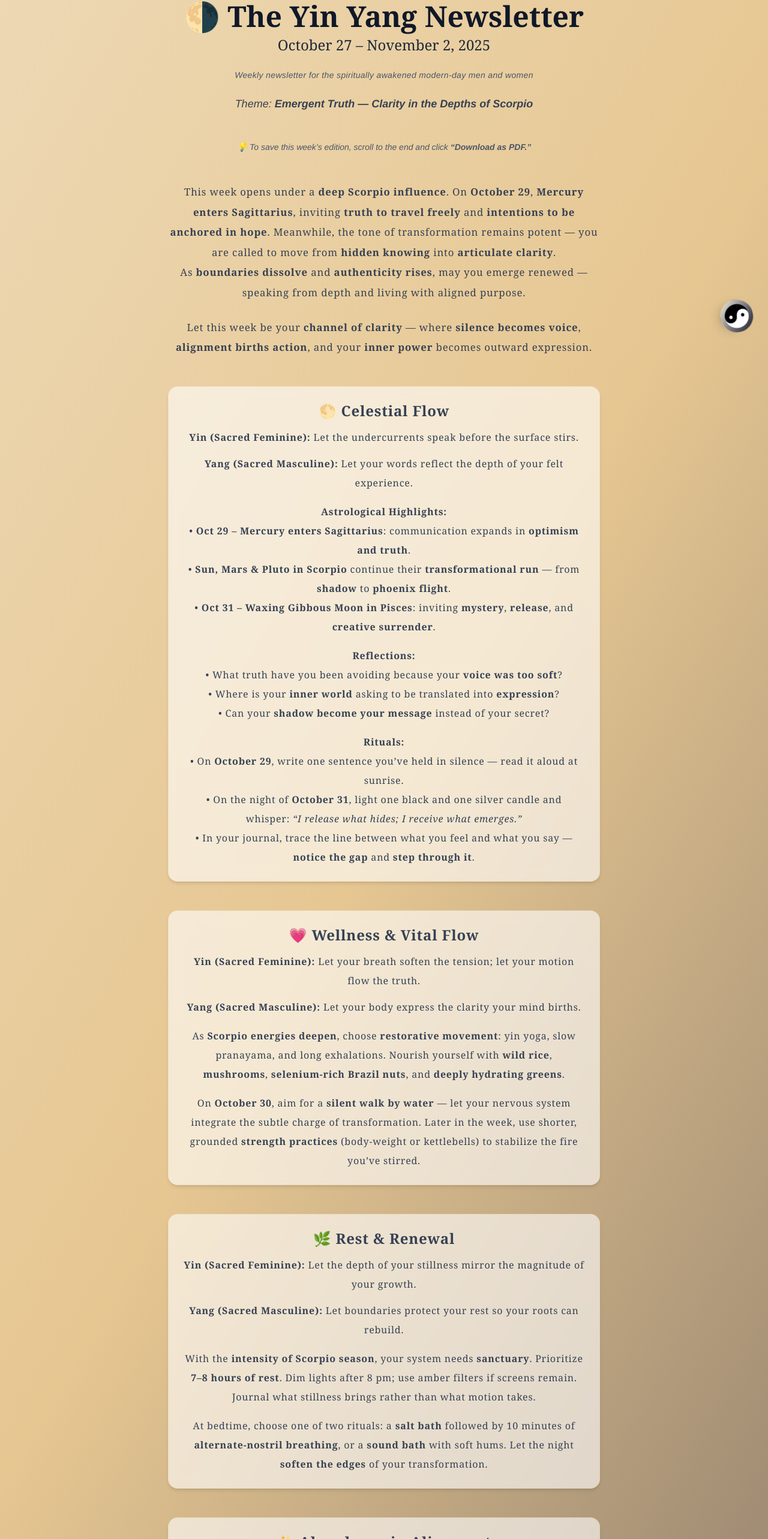
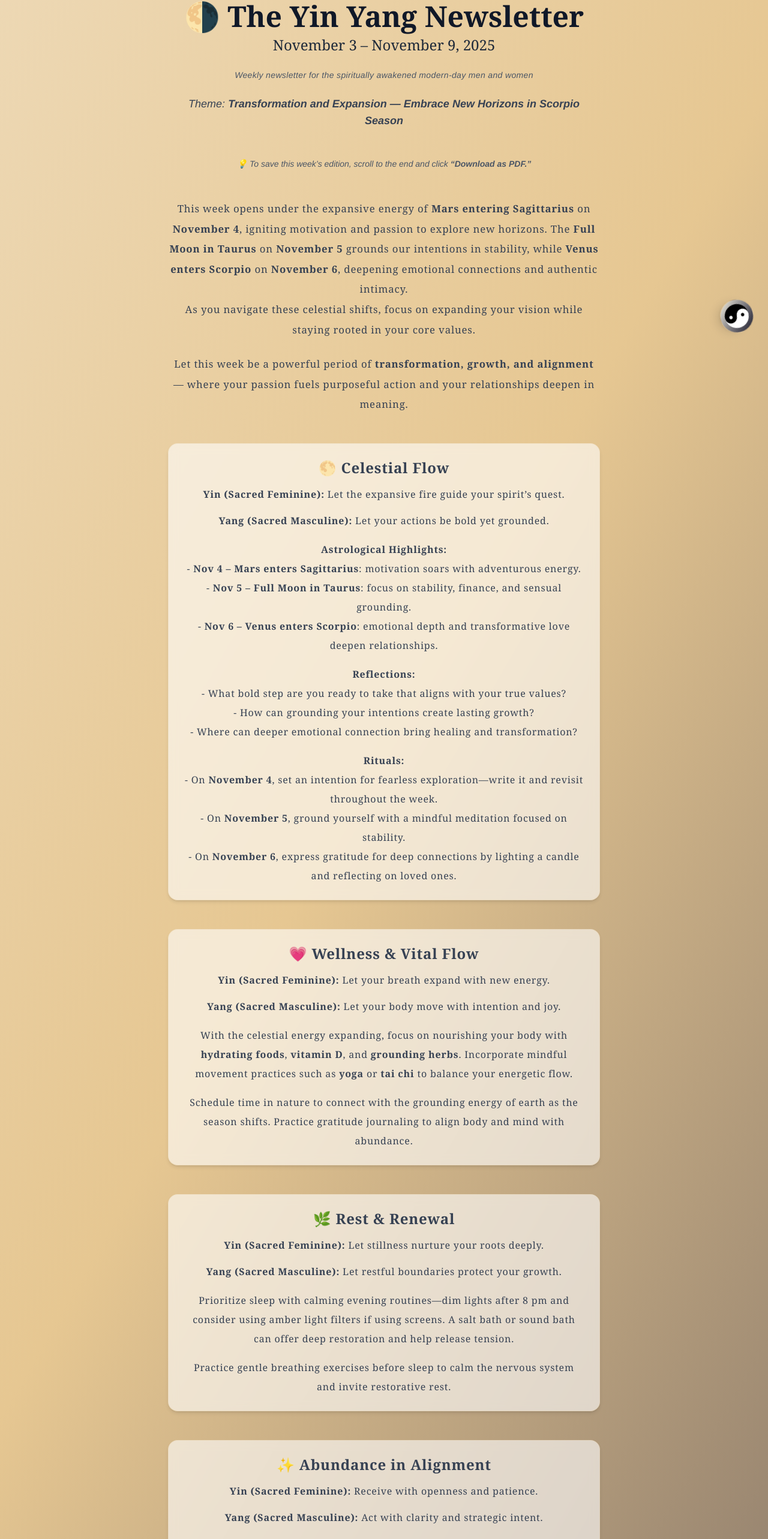
Before and after one commit to rajinipreethajohn/360-harmony-hub, a Next.js app: page /newsletter in a window 1280 px wide. Shown: the part 173-2739 px from the top of the page at 60% size. Built offline with nearby package versions, Linux system fonts and the light colour scheme.

Commit message:
'Nov 3-9'

```diff
--- a/app/newsletter/page.tsx
+++ b/app/newsletter/page.tsx
@@ -24,21 +24,27 @@ export default function NewsletterPage() {
         </h1>
 
         <h2 className="text-2xl font-serif text-gray-800 mb-1">
-          October 27 – November 2, 2025
+          November 3 – November 9, 2025
         </h2>
 
         <p className="italic text-sm text-gray-600 tracking-wide my-6">
-          Weekly newsletter for the spiritually awakened modern-day men and women
+          Weekly newsletter for the spiritually awakened modern-day men and
+          women
         </p>
 
         <p className="italic text-lg text-gray-700">
-          Theme: <b>Emergent Truth — Clarity in the Depths of Scorpio</b>
+          Theme:{" "}
+          <b>
+            Transformation and Expansion — Embrace New Horizons in Scorpio
+            Season
+          </b>
         </p>
       </motion.div>
 
       {/* 💡 PDF note */}
       <p className="text-center text-sm italic text-gray-600 mt-6 no-print">
-        💡 To save this week’s edition, scroll to the end and click <b>“Download as PDF.”</b>
+        💡 To save this week’s edition, scroll to the end and click{" "}
+        <b>“Download as PDF.”</b>
       </p>
 
       {/* Intro */}
@@ -51,11 +57,21 @@ export default function NewsletterPage() {
       >
         <div className="text-center max-w-3xl mx-auto leading-loose text-[1.05rem] font-serif text-gray-700 tracking-wider">
           <p className="mb-6">
-            This week opens under a <b>deep Scorpio influence</b>. On <b>October 29</b>, <b>Mercury enters Sagittarius</b>, inviting <b>truth to travel freely</b> and <b>intentions to be anchored in hope</b>. Meanwhile, the tone of transformation remains potent — you are called to move from <b>hidden knowing</b> into <b>articulate clarity</b>.<br />
-            As <b>boundaries dissolve</b> and <b>authenticity rises</b>, may you emerge renewed — speaking from depth and living with aligned purpose.
+            This week opens under the expansive energy of{" "}
+            <b>Mars entering Sagittarius</b> on <b>November 4</b>, igniting
+            motivation and passion to explore new horizons. The{" "}
+            <b>Full Moon in Taurus</b> on <b>November 5</b> grounds our
+            intentions in stability, while <b>Venus enters Scorpio</b> on{" "}
+            <b>November 6</b>, deepening emotional connections and authentic
+            intimacy.
+            <br />
+            As you navigate these celestial shifts, focus on expanding your
+            vision while staying rooted in your core values.
           </p>
           <p>
-            Let this week be your <b>channel of clarity</b> — where <b>silence becomes voice</b>, <b>alignment births action</b>, and your <b>inner power</b> becomes outward expression.
+            Let this week be a powerful period of{" "}
+            <b>transformation, growth, and alignment</b> — where your passion
+            fuels purposeful action and your relationships deepen in meaning.
           </p>
         </div>
       </motion.div>
@@ -64,118 +80,151 @@ export default function NewsletterPage() {
       {[
         {
           title: "🌕 Celestial Flow",
-          yin: "Let the undercurrents speak before the surface stirs.",
-          yang: "Let your words reflect the depth of your felt experience.",
+          yin: "Let the expansive fire guide your spirit’s quest.",
+          yang: "Let your actions be bold yet grounded.",
           content: (
             <>
               <p className="mt-4">
-                <b>Astrological Highlights:</b><br />
-                • <b>Oct 29 – Mercury enters Sagittarius</b>: communication expands in <b>optimism and truth</b>.<br />
-                • <b>Sun, Mars & Pluto in Scorpio</b> continue their <b>transformational run</b> — from <b>shadow</b> to <b>phoenix flight</b>.<br />
-                • <b>Oct 31 – Waxing Gibbous Moon in Pisces</b>: inviting <b>mystery</b>, <b>release</b>, and <b>creative surrender</b>.
+                <b>Astrological Highlights:</b>
+                <br />- <b>Nov 4 – Mars enters Sagittarius</b>: motivation soars
+                with adventurous energy.
+                <br />- <b>Nov 5 – Full Moon in Taurus</b>: focus on stability,
+                finance, and sensual grounding.
+                <br />- <b>Nov 6 – Venus enters Scorpio</b>: emotional depth and
+                transformative love deepen relationships.
               </p>
               <p className="mt-4">
-                <b>Reflections:</b><br />
-                • What truth have you been avoiding because your <b>voice was too soft</b>?<br />
-                • Where is your <b>inner world</b> asking to be translated into <b>expression</b>?<br />
-                • Can your <b>shadow become your message</b> instead of your secret?
+                <b>Reflections:</b>
+                <br />
+                - What bold step are you ready to take that aligns with your
+                true values?
+                <br />
+                - How can grounding your intentions create lasting growth?
+                <br />- Where can deeper emotional connection bring healing and
+                transformation?
               </p>
               <p className="mt-4">
-                <b>Rituals:</b><br />
-                • On <b>October 29</b>, write one sentence you’ve held in silence — read it aloud at sunrise.<br />
-                • On the night of <b>October 31</b>, light one black and one silver candle and whisper: <i>“I release what hides; I receive what emerges.”</i><br />
-                • In your journal, trace the line between what you feel and what you say — <b>notice the gap</b> and <b>step through it</b>.
+                <b>Rituals:</b>
+                <br />- On <b>November 4</b>, set an intention for fearless
+                exploration—write it and revisit throughout the week.
+                <br />- On <b>November 5</b>, ground yourself with a mindful
+                meditation focused on stability.
+                <br />- On <b>November 6</b>, express gratitude for deep
+                connections by lighting a candle and reflecting on loved ones.
               </p>
             </>
           ),
         },
         {
           title: "💗 Wellness & Vital Flow",
-          yin: "Let your breath soften the tension; let your motion flow the truth.",
-          yang: "Let your body express the clarity your mind births.",
+          yin: "Let your breath expand with new energy.",
+          yang: "Let your body move with intention and joy.",
           content: (
             <>
               <p className="mt-4">
-                As <b>Scorpio energies deepen</b>, choose <b>restorative movement</b>: yin yoga, slow pranayama, and long exhalations. Nourish yourself with <b>wild rice</b>, <b>mushrooms</b>, <b>selenium-rich Brazil nuts</b>, and <b>deeply hydrating greens</b>.
+                With the celestial energy expanding, focus on nourishing your
+                body with <b>hydrating foods</b>, <b>vitamin D</b>, and{" "}
+                <b>grounding herbs</b>. Incorporate mindful movement practices
+                such as <b>yoga</b> or <b>tai chi</b> to balance your energetic
+                flow.
               </p>
               <p className="mt-4">
-                On <b>October 30</b>, aim for a <b>silent walk by water</b> — let your nervous system integrate the subtle charge of transformation. Later in the week, use shorter, grounded <b>strength practices</b> (body-weight or kettlebells) to stabilize the fire you’ve stirred.
+                Schedule time in nature to connect with the grounding energy of
+                earth as the season shifts. Practice gratitude journaling to
+                align body and mind with abundance.
               </p>
             </>
           ),
         },
         {
           title: "🌿 Rest & Renewal",
-          yin: "Let the depth of your stillness mirror the magnitude of your growth.",
-          yang: "Let boundaries protect your rest so your roots can rebuild.",
+          yin: "Let stillness nurture your roots deeply.",
+          yang: "Let restful boundaries protect your growth.",
           content: (
             <>
               <p className="mt-4">
-                With the <b>intensity of Scorpio season</b>, your system needs <b>sanctuary</b>. Prioritize <b>7–8 hours of rest</b>. Dim lights after 8 pm; use amber filters if screens remain. Journal what stillness brings rather than what motion takes.
+                Prioritize sleep with calming evening routines—dim lights after
+                8 pm and consider using amber light filters if using screens. A
+                salt bath or sound bath can offer deep restoration and help
+                release tension.
               </p>
               <p className="mt-4">
-                At bedtime, choose one of two rituals: a <b>salt bath</b> followed by 10 minutes of <b>alternate-nostril breathing</b>, or a <b>sound bath</b> with soft hums. Let the night <b>soften the edges</b> of your transformation.
+                Practice gentle breathing exercises before sleep to calm the
+                nervous system and invite restorative rest.
               </p>
             </>
           ),
         },
         {
           title: "✨ Abundance in Alignment",
-          yin: "Receive the shift without over-structuring it.",
-          yang: "Act from insight, not urgency.",
+          yin: "Receive with openness and patience.",
+          yang: "Act with clarity and strategic intent.",
           content: (
             <>
               <p className="mt-4">
-                <b>Mercury in Sagittarius</b> opens <b>new pathways</b> — stay alert to <b>messages and invitations</b> that feel meaningful, not rushed. Financially, <b>revisit joint commitments</b> from Libra season; <b>clarity prevents regret</b>.
+                Use this week to recalibrate your financial goals under the
+                grounding Full Moon energies. Practice patience and long-term
+                planning—avoid impulsive financial decisions and focus on
+                sustainable growth.
               </p>
               <p className="mt-4">
-                Trust the <b>slow build</b>. This is not a sprint but a refinement of power. Choose one <b>aligned collaboration</b> — not because it dazzles, but because it endures.
+                Collaborate thoughtfully and seek harmony in joint ventures.
+                Trust the slow, steady pace of aligned abundance.
               </p>
             </>
           ),
         },
         {
           title: "🧘 Stillness & Power",
-          yin: "Sink into the depth of your knowing before you rise into your voice.",
-          yang: "Let your emergence be the ripple, not the storm.",
+          yin: "Sink into the quiet strength within.",
+          yang: "Let your presence radiate calm confidence.",
           content: (
             <>
               <p className="mt-4">
-                Meditate on the image of the <b>phoenix rising from the sea</b> — dark water, silver flame. Let <b>stillness become fire</b> within your chest. Each inhale calls power in; each exhale releases what no longer aligns.
+                Visualize yourself rooted like a sturdy tree—grounded yet
+                reaching upward. Use meditation to anchor your strength and
+                clarity amidst expansion.
               </p>
               <p className="mt-4">
-                <b>Affirm:</b> “I emerge not from haste but from depth.”<br />
-                <b>Prompt:</b> Where will you take your <b>first quiet step of emergence</b> this week?
+                <b>Affirm:</b> “I expand with grace and stand firm in my truth.”
+                <br />
+                <b>Prompt:</b> What is one area this week where you can embody
+                both strength and openness?
               </p>
             </>
           ),
         },
         {
           title: "🌟 Sacred Affirmation",
-          yin: "Let the roots of your truth stretch quietly beneath the soil.",
-          yang: "Let your presence be the signal, not just the message.",
+          yin: "Let your spirit unfold gently like a blooming flower.",
+          yang: "Let your actions reflect your deepest values.",
           content: (
             <>
               <p className="mt-4 italic">
-                “From shadowed whisper to radiant clarity — I rise in my own light.”
+                “I embrace change with grace, and my spirit expands with
+                clarity.”
               </p>
               <p className="mt-4">
-                Speak this each morning as you sip water or breathe in stillness. Let it be your <b>anchor of self-trust</b> and your <b>foundation for courage</b>.
+                Repeat this affirmation each morning to center your intentions
+                and energize your day.
               </p>
             </>
           ),
         },
         {
           title: "🔮 A Final Whisper",
-          yin: "Let the hidden parts of you become the next chapter of your story.",
-          yang: "Let your story lead with integrity, not urgency.",
+          yin: "Let transformation be your guide.",
+          yang: "Let expansion be your compass.",
           content: (
             <>
               <p className="mt-4 italic">
-                “This week I step from beneath into beyond — aligned, anchored, and alive.”
+                “This week I step boldly into new horizons — anchored, aligned,
+                and alive.”
               </p>
               <p className="mt-4">
-                As we move deeper into <b>Scorpio season</b> and <b>Mercury’s voyage into Sagittarius</b> begins, your task is not merely to transform — it is to <b>emerge</b>. Let your <b>inner truth</b> become your <b>outer path</b>.
+                As we journey deeper into <b>Scorpio season</b> and welcome new
+                fire with <b>Mars in Sagittarius</b>, open your heart to
+                transformation and the unknown.
               </p>
             </>
           ),
@@ -186,9 +235,15 @@ export default function NewsletterPage() {
             key={idx}
             className="bg-white/60 backdrop-blur-sm rounded-2xl shadow-md p-6 space-y-3 border border-[#e6c79244] text-center font-serif text-gray-700 tracking-wider leading-loose"
           >
-            <h2 className="text-2xl font-semibold text-center">{section.title}</h2>
-            <p><b>Yin (Sacred Feminine):</b> {section.yin}</p>
-            <p><b>Yang (Sacred Masculine):</b> {section.yang}</p>
+            <h2 className="text-2xl font-semibold text-center">
+              {section.title}
+            </h2>
+            <p>
+              <b>Yin (Sacred Feminine):</b> {section.yin}
+            </p>
+            <p>
+              <b>Yang (Sacred Masculine):</b> {section.yang}
+            </p>
             {section.content}
           </section>
         ) : (
@@ -200,9 +255,15 @@ export default function NewsletterPage() {
             transition={{ duration: 0.8, delay: idx * 0.2 }}
             className="bg-white/60 backdrop-blur-sm rounded-2xl shadow-md p-6 space-y-3 border border-[#e6c79244] text-center font-serif text-gray-700 tracking-wider leading-loose"
           >
-            <h2 className="text-2xl font-semibold text-center">{section.title}</h2>
-            <p><b>Yin (Sacred Feminine):</b> {section.yin}</p>
-            <p><b>Yang (Sacred Masculine):</b> {section.yang}</p>
+            <h2 className="text-2xl font-semibold text-center">
+              {section.title}
+            </h2>
+            <p>
+              <b>Yin (Sacred Feminine):</b> {section.yin}
+            </p>
+            <p>
+              <b>Yang (Sacred Masculine):</b> {section.yang}
+            </p>
             {section.content}
           </motion.section>
         )
@@ -228,7 +289,11 @@ export default function NewsletterPage() {
       {/* Footer + Print Button */}
       <footer className="print-only">
         Visit us at{" "}
-        <a href="https://360harmonyhub.netlify.app" target="_blank" rel="noopener noreferrer">
+        <a
+          href="https://360harmonyhub.netlify.app"
+          target="_blank"
+          rel="noopener noreferrer"
+        >
           360harmonyhub.netlify.app
         </a>
       </footer>
```
